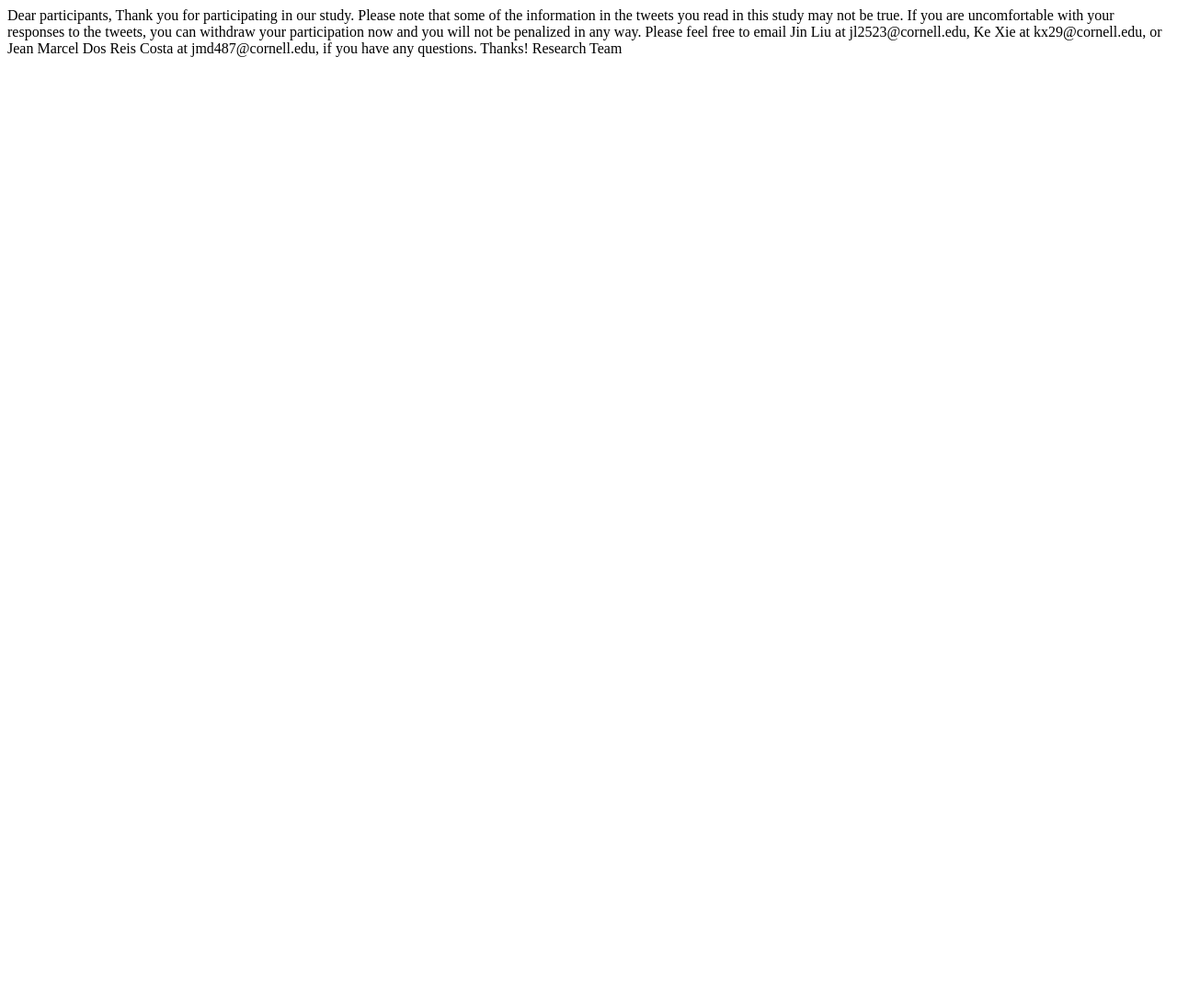
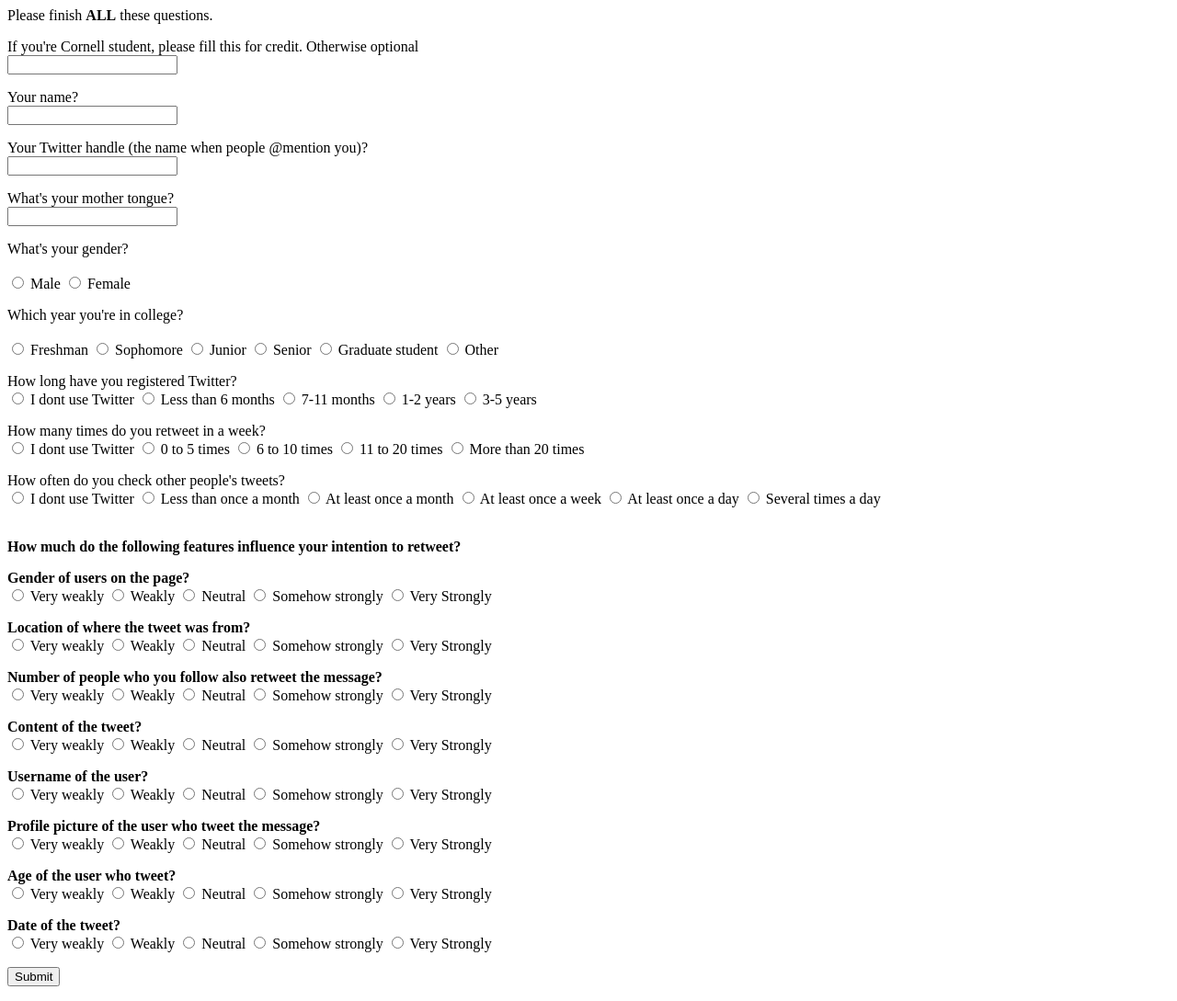
Before and after one commit to oeddyo/social_trace_label, a Flask app: page /logout in a window 1280 px wide. Shown: the whole page at 92% size. Before the commit the page ends 62 px from the top, so only its background shows below. Run offline with Flask 2, Linux system fonts and the light colour scheme.

Commit message:
add questions

```diff
--- /dev/null
+++ b/app/templates/logout.html
@@ -0,0 +1,193 @@
+<html>
+    <head>
+
+    </head>
+
+    <body>
+        Please finish <b>ALL</b> these questions.
+        <form name="start"  method="post" action="{{next}}" >
+            <p>
+            If you're Cornell student, please fill this for credit. Otherwise optional
+            <br>
+            <input type="text"   name="netid" id="netid" >
+            </p>
+
+            <p>
+            Your name?
+            <br>
+            <input type="text"   name="real_name" id="real_name" >
+            </p>
+
+
+            <p>
+            Your Twitter handle (the name when people @mention you)?
+            <br>
+            <input type="text"   name="twitter_username" id="twitter_username">
+            </p>
+
+            <p>
+            What's your mother tongue?
+            <br>
+            <input type="text"   name="language" id="language" >
+            </p>
+            <p>
+            What's your gender?
+            <br>
+            <br>
+            <input type="radio" name="gender" value="Male" /> Male
+            <input type="radio" name="gender" value="Female" /> Female
+            </p>
+            <p>
+            Which year you're in college?
+            <br>
+            <br>
+            <input type="radio" name="education" value="Freshman" /> Freshman
+            <input type="radio" name="education" value="Sophomore" /> Sophomore
+            <input type="radio" name="education" value="Junior" /> Junior
+            <input type="radio" name="education" value="Senior" /> Senior
+            <input type="radio" name="education" value="Graduate student" /> Graduate student
+            <input type="radio" name="education" value="Other" /> Other
+            </p>
+
+            <p>
+            How long have you registered Twitter?
+            <br>
+            <input type="radio" name="use_since" value="I dont use Twitter" /> I dont use Twitter
+            <input type="radio" name="use_since" value="Less than 6 months" /> Less than 6 months
+            <input type="radio" name="use_since" value="7-11 months" /> 7-11 months
+            <input type="radio" name="use_since" value="1-2 years" /> 1-2 years
+            <input type="radio" name="use_since" value="3-5 years" /> 3-5 years
+            </p>
+
+            <p>
+            How many times do you retweet in a week?
+            <br>
+            <input type="radio" name="n_retweet" value="I dont use Twitter" /> I dont use Twitter
+            <input type="radio" name="n_retweet" value="0 to 5" /> 0 to 5 times
+            <input type="radio" name="n_retweet" value="6 to 10" /> 6 to 10 times
+            <input type="radio" name="n_retweet" value="11 to 20" /> 11 to 20 times
+            <input type="radio" name="n_retweet" value="More than 20" /> More than 20 times
+            </p>
+
+            <p>
+            How often do you check other people's tweets?
+            <br>
+            <input type="radio" name="check_freq" value="I don’t use Twitter" /> I dont use Twitter
+            <input type="radio" name="check_freq" value="Less than once a month" /> Less than once a month
+            <input type="radio" name="check_freq" value="At least once a month" /> At least once a month
+            <input type="radio" name="check_freq" value="At least once a week" /> At least once a week
+            <input type="radio" name="check_freq" value="At least once a day" /> At least once a day
+            <input type="radio" name="check_freq" value="Several times a day" /> Several times a day
+            </p>
+
+            <br>
+            <b>How much do the following features influence your intention to retweet? </b>
+            <br>
+
+            <p>
+            <b>Gender of users on the page?</b>
+            <br>
+            <input type="radio" name="note_gender" value="1" /> Very weakly
+            <input type="radio" name="note_gender" value="2" /> Weakly
+            <input type="radio" name="note_gender" value="3" /> Neutral
+            <input type="radio" name="note_gender" value="4" /> Somehow strongly
+            <input type="radio" name="note_gender" value="5" /> Very Strongly
+            </p>
+
+
+            <p>
+            <b>Location of where the tweet was from?</b>
+            <br>
+            <input type="radio" name="note_location" value="1" /> Very weakly
+            <input type="radio" name="note_location" value="2" /> Weakly
+            <input type="radio" name="note_location" value="3" /> Neutral
+            <input type="radio" name="note_location" value="4" /> Somehow strongly
+            <input type="radio" name="note_location" value="5" /> Very Strongly
+            </p>
+
+
+            <p>
+            <b>Number of people who you follow also retweet the message?</b>
+            <br>
+            <input type="radio" name="note_n_followee_who_retweet" value="1" /> Very weakly
+            <input type="radio" name="note_n_followee_who_retweet" value="2" /> Weakly
+            <input type="radio" name="note_n_followee_who_retweet" value="3" /> Neutral
+            <input type="radio" name="note_n_followee_who_retweet" value="4" /> Somehow strongly
+            <input type="radio" name="note_n_followee_who_retweet" value="5" /> Very Strongly
+            </p>
+
+
+
+            <p>
+            <b>Content of the tweet?</b>
+            <br>
+            <input type="radio" name="note_content" value="1" /> Very weakly
+            <input type="radio" name="note_content" value="2" /> Weakly
+            <input type="radio" name="note_content" value="3" /> Neutral
+            <input type="radio" name="note_content" value="4" /> Somehow strongly
+            <input type="radio" name="note_content" value="5" /> Very Strongly
+            </p>
+
+
+            <p>
+            <b>Username of the user?</b>
+            <br>
+            <input type="radio" name="note_username" value="1" /> Very weakly
+            <input type="radio" name="note_username" value="2" /> Weakly
+            <input type="radio" name="note_username" value="3" /> Neutral
+            <input type="radio" name="note_username" value="4" /> Somehow strongly
+            <input type="radio" name="note_username" value="5" /> Very Strongly
+            </p>
+
+
+            <p>
+            <b>Profile picture of the user who tweet the message?</b>
+            <br>
+            <input type="radio" name="note_profile_picture" value="1" /> Very weakly
+            <input type="radio" name="note_profile_picture" value="2" /> Weakly
+            <input type="radio" name="note_profile_picture" value="3" /> Neutral
+            <input type="radio" name="note_profile_picture" value="4" /> Somehow strongly
+            <input type="radio" name="note_profile_picture" value="5" /> Very Strongly
+            </p>
+
+
+            <p>
+            <b>Age of the user who tweet?</b>
+            <br>
+            <input type="radio" name="note_user_age" value="1" /> Very weakly
+            <input type="radio" name="note_user_age" value="2" /> Weakly
+            <input type="radio" name="note_user_age" value="3" /> Neutral
+            <input type="radio" name="note_user_age" value="4" /> Somehow strongly
+            <input type="radio" name="note_user_age" value="5" /> Very Strongly
+            </p>
+
+
+            <p>
+            <b>Date of the tweet?</b>
+            <br>
+            <input type="radio" name="note_date" value="1" /> Very weakly
+            <input type="radio" name="note_date" value="2" /> Weakly
+            <input type="radio" name="note_date" value="3" /> Neutral
+            <input type="radio" name="note_date" value="4" /> Somehow strongly
+            <input type="radio" name="note_date" value="5" /> Very Strongly
+            </p>
+
+
+
+
+
+
+
+
+
+
+
+
+            <input type="submit" value="Submit" />
+
+        </form>
+
+    </body>
+
+</html>
+<html
--- a/app/views.py
+++ b/app/views.py
@@ -5,6 +5,7 @@ import json
 import flask
 import os
 import pymongo
+import time
 
 @app.route('/consent')
 def consent():
@@ -14,14 +15,23 @@ def consent():
 def welcome():
     return render_template("welcome.html", next="/login")
 
-@app.route('/logout')
-def logout():
-    return """Dear participants,
-    Thank you for participating in our study. Please note that some of the information in the tweets you read in this study may not be true. If you are uncomfortable with your responses to the tweets, you can withdraw your participation now and you will not be penalized in any way.
+@app.route('/final_store', methods = ['POST', 'GET'])
+def final_store():
+    conn = pymongo.MongoClient(host='grande.rutgers.edu')
+    cursor = conn['social_trace']['subject']
+    for key in flask.request.form.keys():
+        cursor.insert({"subject": str(flask.session['sessionid']), key: flask.request.form.get(key), 'time':time.time()} )
+    return """
+    Dear participants,<br>
+    Thank you for participating in our study. Please note that some of the information in the tweets you read in this study may not be true. If you are uncomfortable with your responses to the tweets, you can withdraw your participation now and you will not be penalized in any way.<br>
     Please feel free to email Jin Liu at jl2523@cornell.edu, Ke Xie at kx29@cornell.edu, or Jean Marcel Dos Reis Costa at jmd487@cornell.edu, if you have any questions.
 
     Thanks!
     Research Team"""
+
+@app.route('/logout', methods = ['POST', 'GET'])
+def logout():
+    return render_template("logout.html", next="final_store")
 
 @app.route('/annotate', methods = ['POST', 'GET'])
 def annotate():
@@ -37,7 +47,7 @@ def annotate():
 
         conn = pymongo.MongoClient(host='grande.rutgers.edu')
         cursor = conn['social_trace']['annotation']
-        cursor.insert({'annotation':user_dic})
+        cursor.insert({'annotation':user_dic, 'time':time.time()})
 
         #db_path = os.path.join( os.path.dirname(os.path.realpath(__file__)), 'db/data.json' )
         #print 'db ', db_path
@@ -47,7 +57,6 @@ def annotate():
         print user_dic
     return render_template('annotate.html',next='/annotate', user_dic = user_dic)
 
-
 @app.route('/login', methods = ['POST', 'GET'])
 def login():
     if not flask.request.args.get('sessionid'):
@@ -56,14 +65,8 @@ def login():
         if flask.session['sessionid'] not in flask.users:
             flask.users[flask.session['sessionid']] = Annotator()
 
-        if request.method == 'POST':
-            annotator_age = flask.request.form.get('age')
-            print flask.request.form.keys()
-
-            conn = pymongo.MongoClient(host='grande.rutgers.edu')
-            cursor = conn['social_trace']['subject']
-
-            for key in flask.request.form.keys():
-                cursor.insert({"subject": str(flask.session['sessionid']), key: flask.request.form.get(key)} )
+        #if request.method == 'POST':
+        #    annotator_age = flask.request.form.get('age')
+        #    print flask.request.form.keys()
 
         return flask.redirect(flask.url_for('annotate'))
```
Also changed, not shown: app/templates/annotate.html (+5 -6 lines), app/templates/welcome.html (+5 -92 lines), 4 other files.
